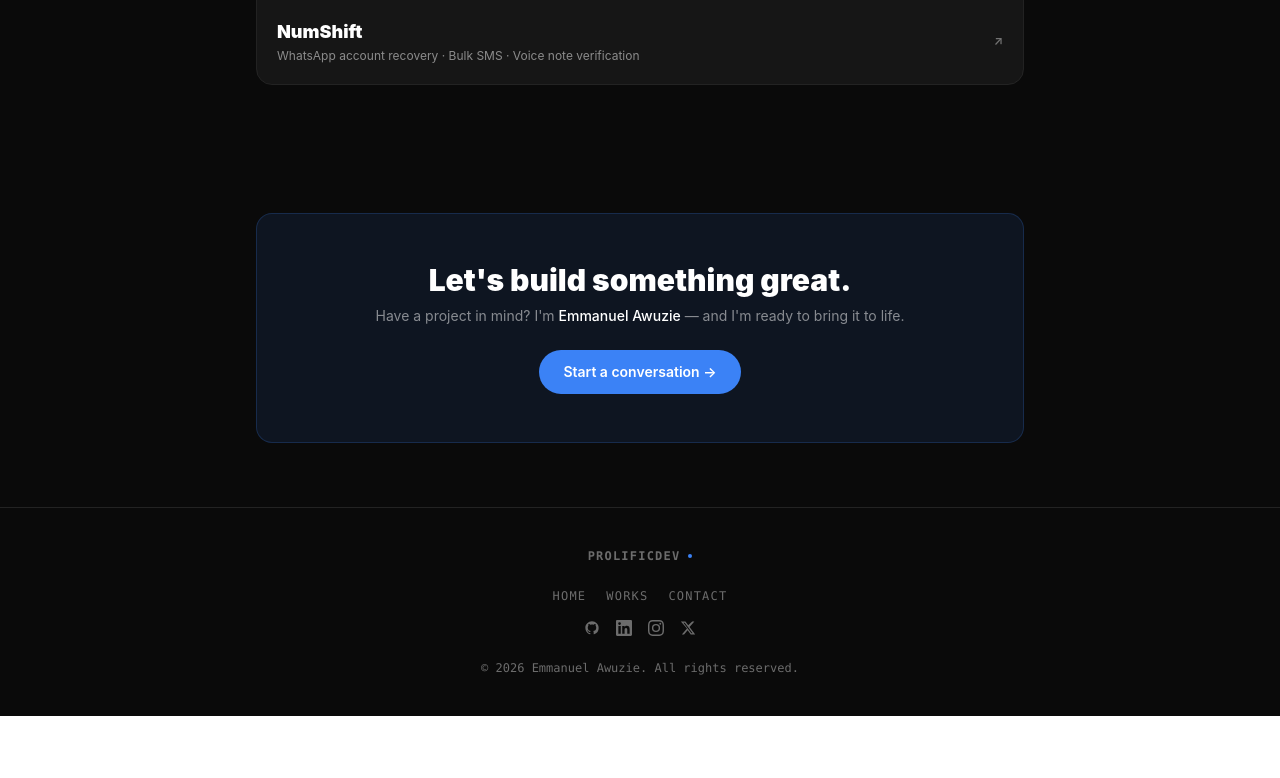
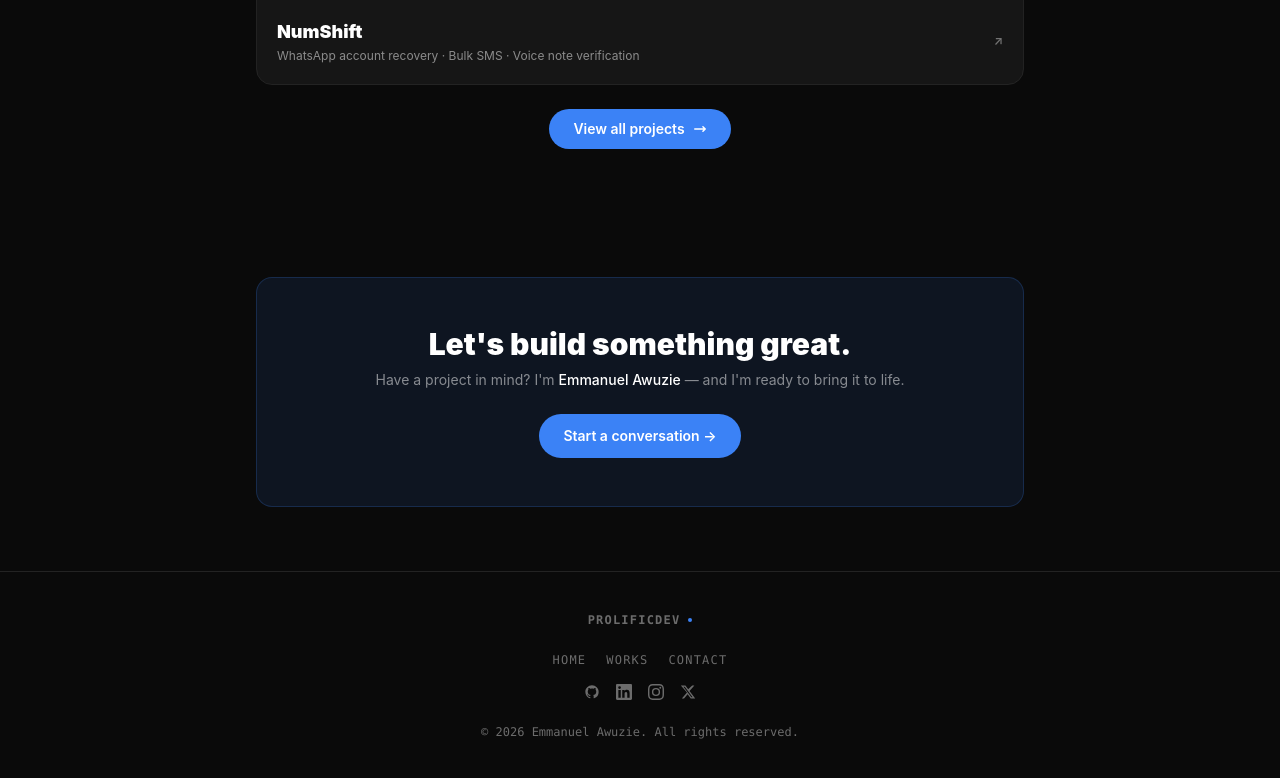
Before and after one commit to ProlificDev/prolific-dev-portfolio, a React (Create React App) app: page / in a window 1280 px wide. Shown: the part 3298-4076 px from the top of the page. Before the commit the page ends 4014 px from the top, so only its background shows below. Built offline with nearby package versions, Linux system fonts and the light colour scheme.

Commit message:
fix: re-download kennis screenshot, remove lazy loading, add View all projects button on home

```diff
--- a/src/pages/Home.js
+++ b/src/pages/Home.js
@@ -337,6 +337,20 @@ const Home = ({ isDarkMode }) => {
               <span className={`text-xs font-semibold shrink-0 ml-4 transition-transform duration-200 group-hover:translate-x-1 ${isDarkMode ? 'text-white/40' : 'text-black/40'}`}>↗</span>
             </div>
           </a>
+
+          {/* View more button */}
+          <div className="mt-6 text-center">
+            <Link
+              to="/works"
+              className="inline-flex items-center gap-2 px-6 py-2.5 bg-blue-500 hover:bg-blue-400 text-white text-sm font-semibold rounded-full transition-all duration-200 hover:shadow-[0_0_24px_rgba(0,102,255,0.4)]"
+            >
+              View all projects
+              <svg className="w-3.5 h-3.5" fill="none" viewBox="0 0 24 24" stroke="currentColor" strokeWidth={2.5}>
+                <path strokeLinecap="round" strokeLinejoin="round" d="M17 8l4 4m0 0l-4 4m4-4H3" />
+              </svg>
+            </Link>
+          </div>
+
         </div>
       </section>
 
--- a/src/pages/Works.js
+++ b/src/pages/Works.js
@@ -126,7 +126,6 @@ const Works = ({ isDarkMode }) => {
                 src={project.screenshot}
                 alt={`${project.title} screenshot`}
                 className="relative w-full h-full object-cover object-top transition-transform duration-700 group-hover:scale-105"
-                loading="lazy"
                 onLoad={(e) => { e.target.previousSibling.style.display = 'none'; }}
                 onError={(e) => {
                   e.target.previousSibling.style.display = 'none';
```
Also changed, not shown: public/images/kennis.jpg.
